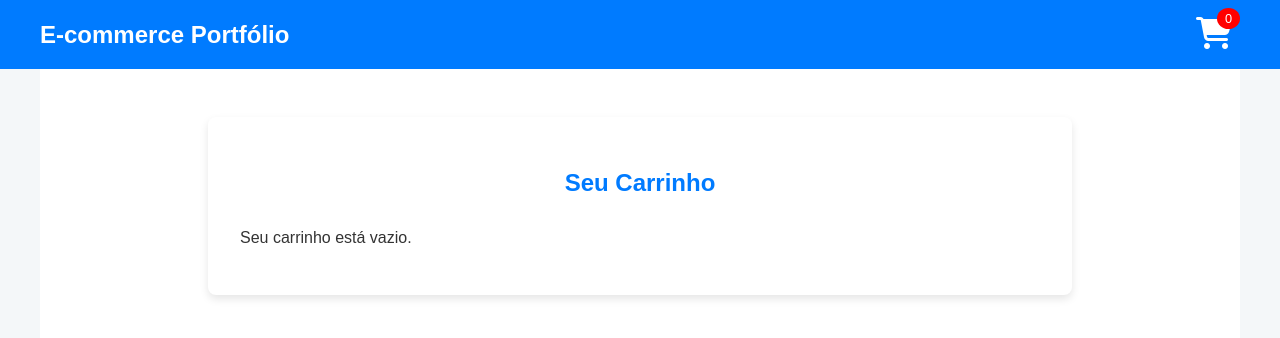
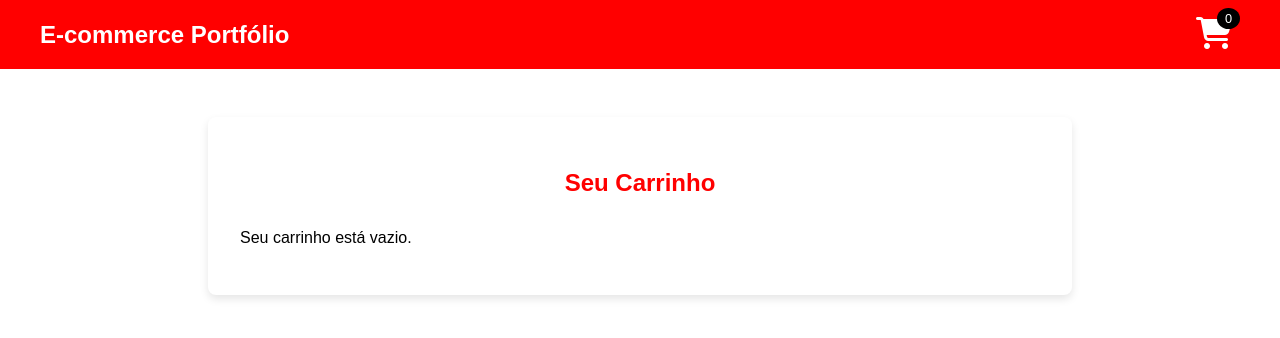
Before and after one commit to evertoncruz/ecommerce-basico, a React (Vite) app: page /carrinho in a window 1280 px wide. Shown: the top 338 px of the page. Built offline with nearby package versions, Linux system fonts and the light colour scheme.

Commit message:
updated palete colors black white and red

```diff
--- a/src/styles/app.css
+++ b/src/styles/app.css
@@ -1,10 +1,10 @@
 /* src/styles/app.css */
 :root {
-  --primary-color: #007bff;
-  --bg-color: #f4f7f9;
-  --card-bg: #ffffff;
-  --text-color: #333;
-  --border-color: #ddd;
+  --primary-color: #FF0000; /* Vermelho vibrante */
+  --bg-color: #FFFFFF; /* Fundo branco */
+  --card-bg: #FFFFFF; /* Fundo dos cards branco */
+  --text-color: #000000; /* Texto preto */
+  --border-color: #333333; /* Borda cinza escuro */
 }
 
 body {
@@ -67,7 +67,7 @@ body {
   position: absolute;
   top: 0;
   right: 0;
-  background-color: red;
+  background-color: #000000; /* Preto */
   color: white;
   border-radius: 50%;
   padding: 0.2rem 0.5rem;
@@ -121,7 +121,7 @@ body {
 
 .product-card p {
   font-size: 1.1rem;
-  color: #666;
+  color: #555;
   flex-grow: 1;
 }
 
@@ -137,7 +137,7 @@ body {
 }
 
 .product-card button:hover {
-  background-color: #0056b3;
+  background-color: #CC0000; /* Tom mais escuro do vermelho */
 }
 
 /* Estilos da Página de Detalhes do Produto */
@@ -191,7 +191,7 @@ body {
 }
 
 .product-detail button:hover {
-  background-color: #0056b3;
+  background-color: #CC0000; /* Tom mais escuro do vermelho */
 }
 
 @media (min-width: 768px) {
@@ -283,7 +283,7 @@ body {
 
 .quantity-controls button {
   background-color: #eee;
-  color: #333;
+  color: var(--text-color);
   border: 1px solid #ccc;
   padding: 0.25rem 0.75rem;
   cursor: pointer;
@@ -306,7 +306,7 @@ body {
 }
 
 .remove-button {
-  background-color: #dc3545;
+  background-color: #DC0000; /* Vermelho mais escuro para o botão de remover */
   color: white;
   border: none;
   padding: 0.5rem 1rem;
@@ -316,7 +316,7 @@ body {
 }
 
 .remove-button:hover {
-  background-color: #c82333;
+  background-color: #A00000; /* Tom mais escuro */
 }
 
 .cart-page h3 {
@@ -343,7 +343,7 @@ body {
 }
 
 .clear-cart-button {
-  background-color: #f0ad4e;
+  background-color: #AAAAAA; /* Cinza para o botão secundário */
   color: white;
   border: none;
   padding: 0.75rem 1.5rem;
@@ -354,7 +354,7 @@ body {
 }
 
 .clear-cart-button:hover {
-  background-color: #ec971f;
+  background-color: #888888; /* Tom mais escuro */
 }
 
 /* Media Queries para Responsividade */
```
